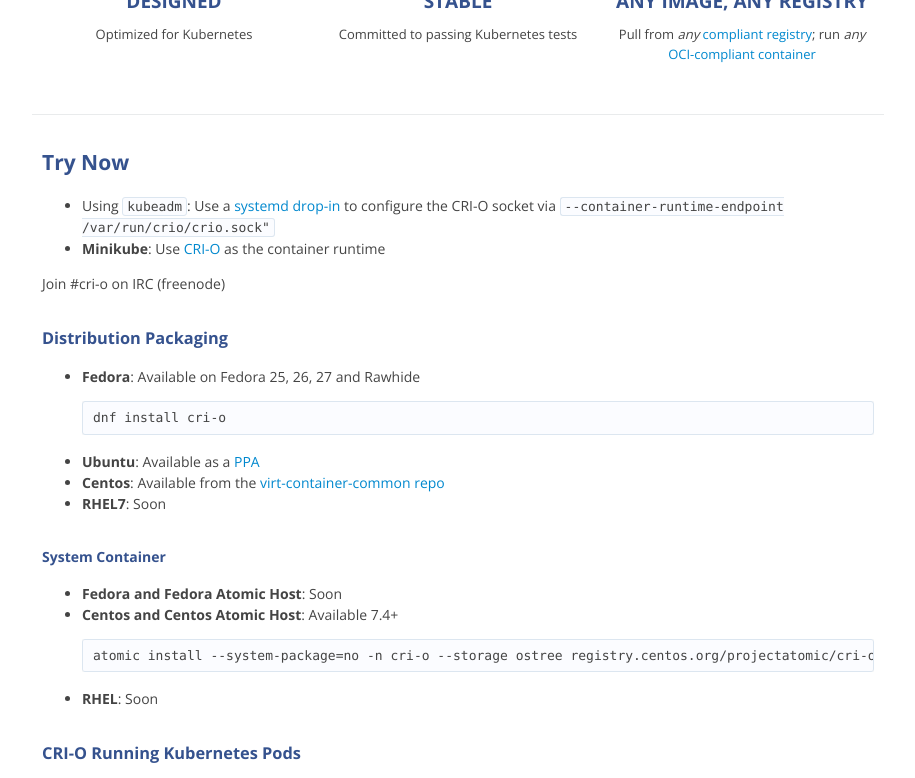
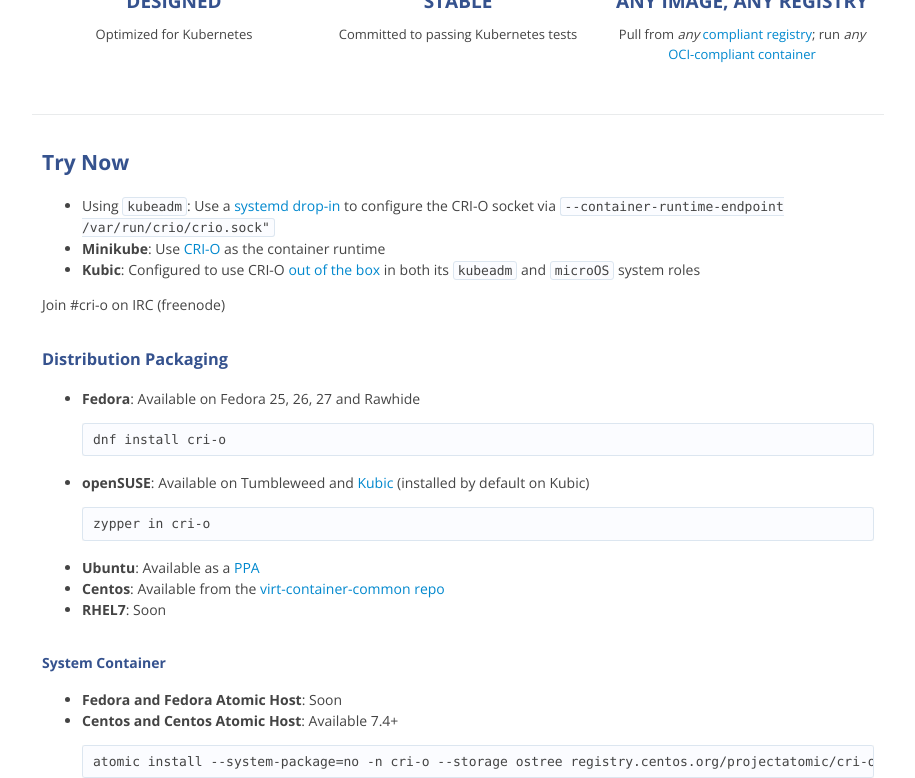
Before and after one commit to cri-o/cri-o.io, a Jekyll site: the page built from index.md, in a window 1280 px wide and 900 px high, scrolled down 436 px, cut to the strip 0-778 px from the top of the window. Shown: the whole strip, without its empty margins (182-1097 px from the left). Built offline with Jekyll 4.4.1, drawn with Linux system fonts in a browser that asks for light colours; comment, search, counter and statistics services are not loaded.

Commit message:
Add openSUSE info

```diff
--- a/index.md
+++ b/index.md
@@ -11,6 +11,7 @@ layout: default
 
 * Using `kubeadm`: Use a [systemd drop-in](https://kubernetes.io/docs/reference/generated/kubeadm/#kubelet-drop-in) to configure the CRI-O socket via `--container-runtime-endpoint /var/run/crio/crio.sock"`
 * **Minikube**: Use [CRI-O](https://github.com/kubernetes/minikube/blob/master/docs/alternative_runtimes.md#using-cri-o) as the container runtime
+* **Kubic**: Configured to use CRI-O [out of the box](https://kubic.opensuse.org/blog/2018-09-17-crio-default/) in both its `kubeadm` and `microOS` system roles
 
 Join #cri-o on IRC (freenode)
 
@@ -19,6 +20,9 @@ Join #cri-o on IRC (freenode)
 * **Fedora**: Available on Fedora 25, 26, 27 and Rawhide
 
       dnf install cri-o
+* **openSUSE**: Available on Tumbleweed and [Kubic](https://kubic.opensuse.org) (installed by default on Kubic)
+
+      zypper in cri-o
 * **Ubuntu**: Available as a [PPA](https://launchpad.net/~projectatomic/+archive/ubuntu/ppa)
 * **Centos**: Available from the [virt-container-common repo](https://cbs.centos.org/repos/virt7-container-common-candidate/x86_64/os/)
 * **RHEL7**: Soon
```
